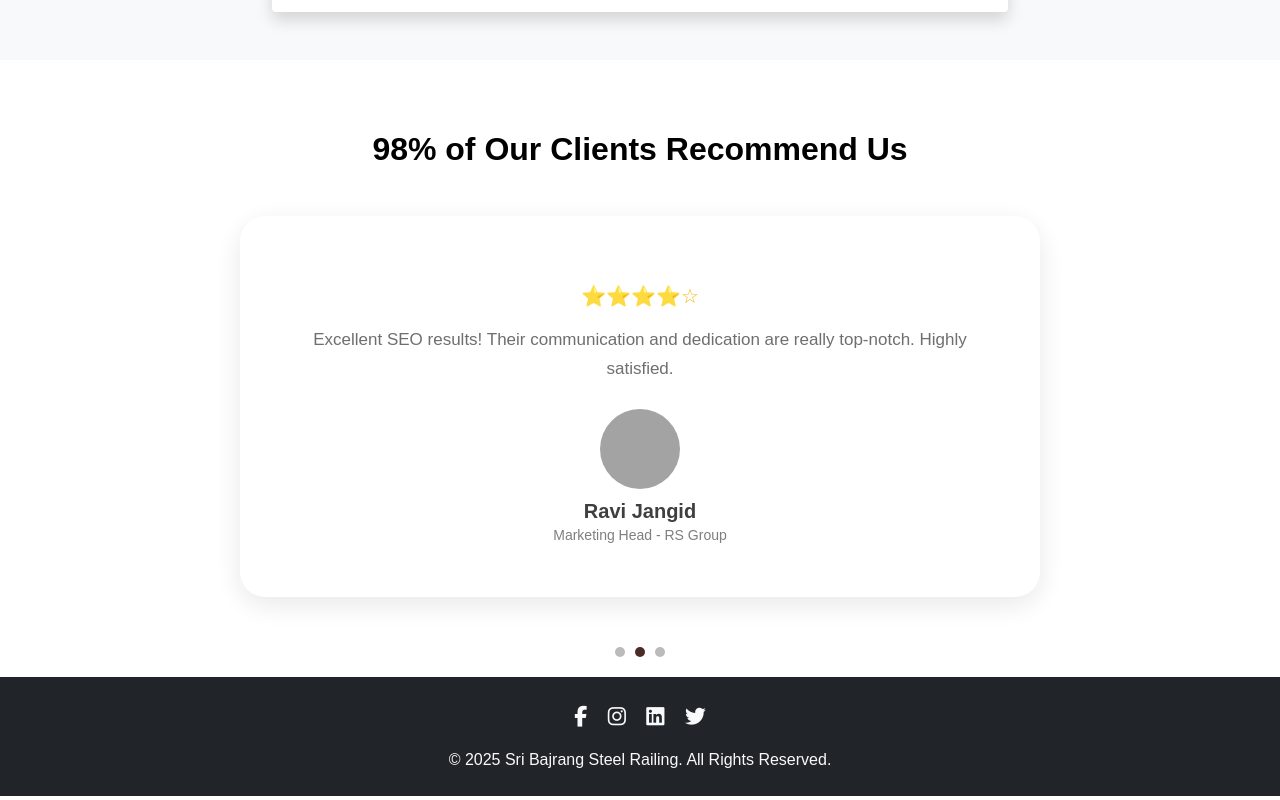
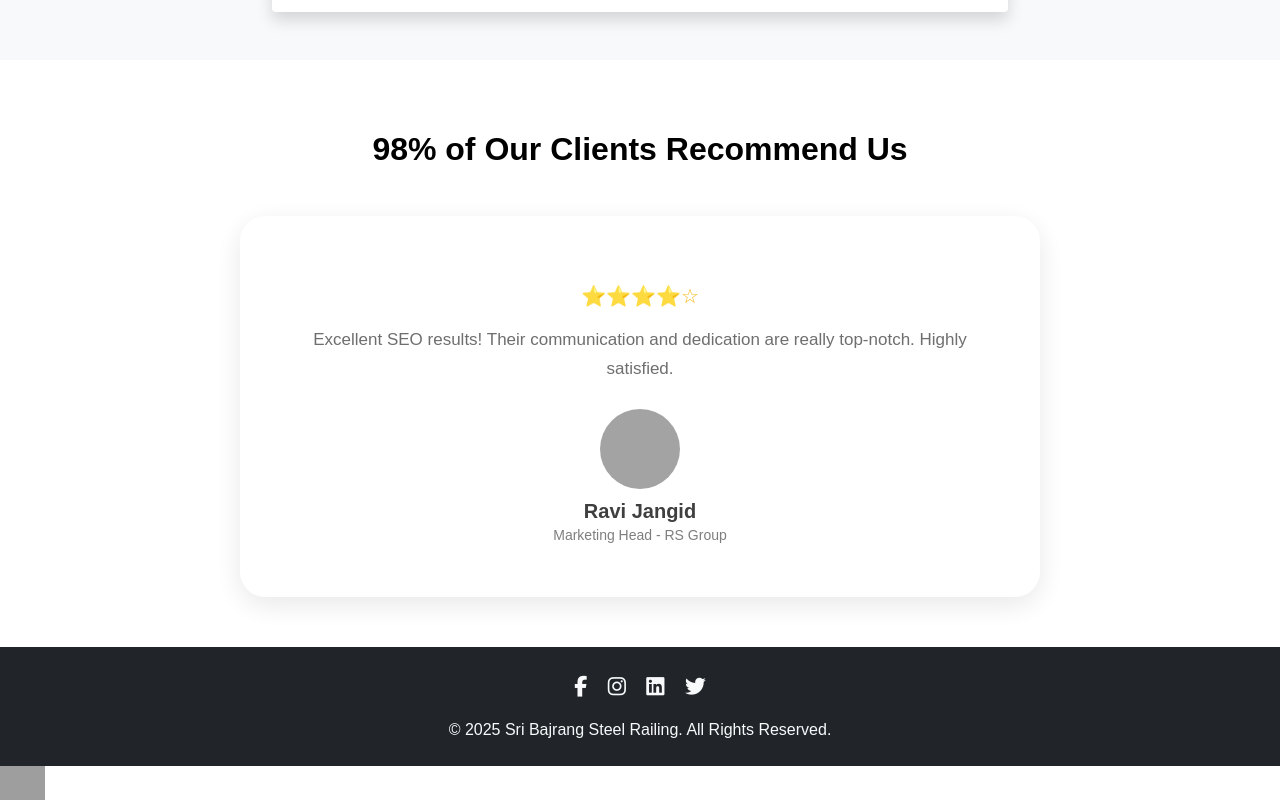
Before and after one commit to jasvantsuthar14/sri-Bajrang-steels, a plain HTML site: page index.html in a window 1280 px wide. Shown: the part 2957-3757 px from the top of the page. Drawn offline with nearby package versions, Linux system fonts and the light colour scheme; grey boxes are pictures that could not be loaded.

Commit message:
Update index.html

```diff
--- a/index.html
+++ b/index.html
@@ -4,7 +4,7 @@
 <head>
   <meta charset="UTF-8" />
   <meta name="viewport" content="width=device-width, initial-scale=1.0" />
-  <title>SRI Bajrang Steels</title>
+  <title>SRI Bajrang Steel Railing | All Steels works |</title>
   <link href="https://cdn.jsdelivr.net/npm/bootstrap@5.0.2/dist/css/bootstrap.min.css" rel="stylesheet" />
   <link rel="stylesheet" href="css/index.css" />
   <link rel="stylesheet"
@@ -216,13 +216,6 @@
     </div>
   </div>
 
-  <div class="dots">
-    <div class="dot active" onclick="showReview(0)"></div>
-    <div class="dot" onclick="showReview(1)"></div>
-    <div class="dot" onclick="showReview(2)"></div>
-  </div>
-
-
   <footer class="footer bg-dark text-light py-4">
     <div class="container text-center">
       <div class="mb-3">
@@ -236,9 +229,13 @@
     </div>
   </footer>
 
+  <a href="https://wa.me/916375166850?text=Hello%20Sir%20I%20want%20enquiry%20about%20your%20products" class="whatsapp-float" target="_blank">
+  <img src="https://upload.wikimedia.org/wikipedia/commons/6/6b/WhatsApp.svg" width="45">
+</a>
+
+
 <script src="js/index.js"></script>
   <script src="https://cdn.jsdelivr.net/npm/bootstrap@5.0.2/dist/js/bootstrap.bundle.min.js"></script>
 </body>
 
-
 </html>
```
